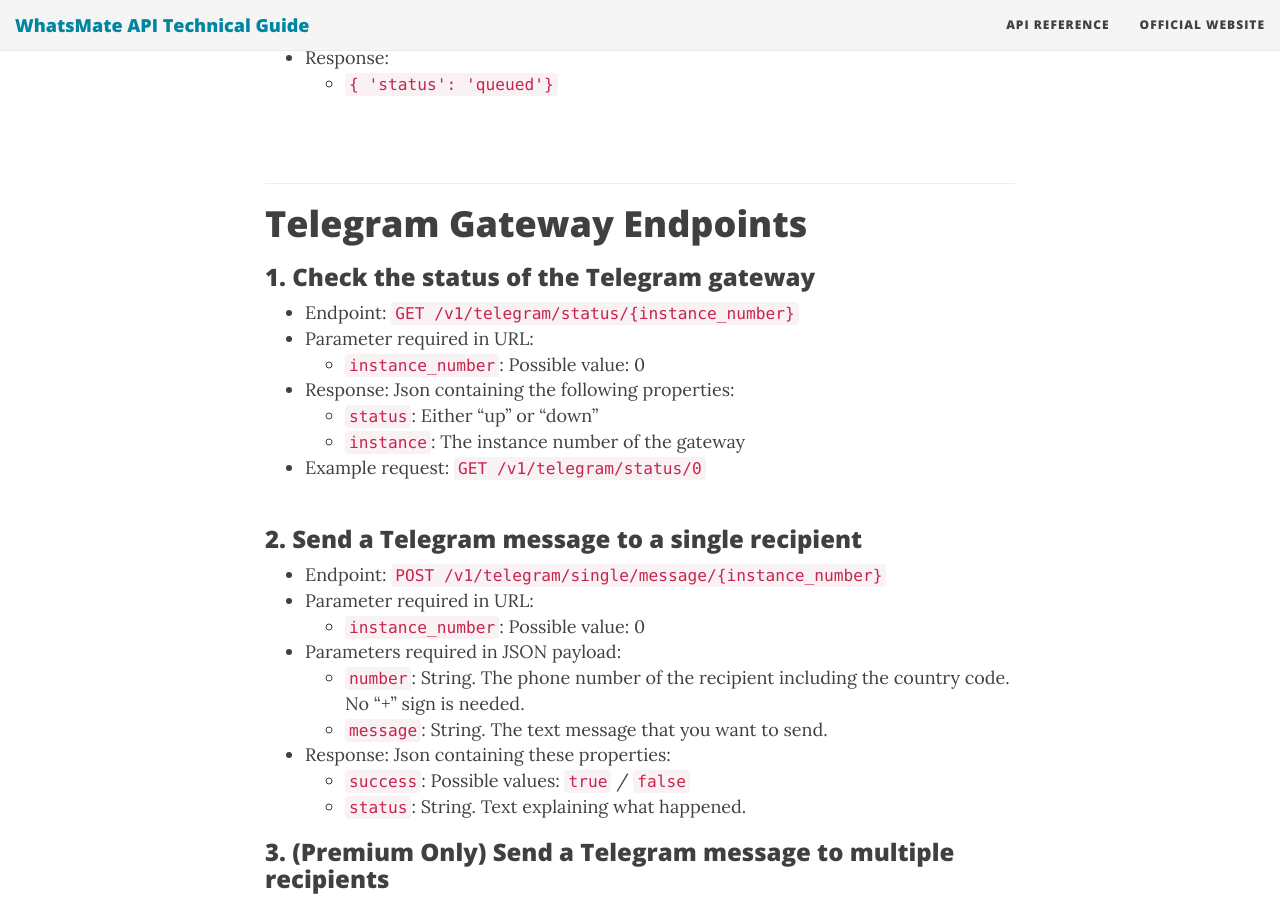
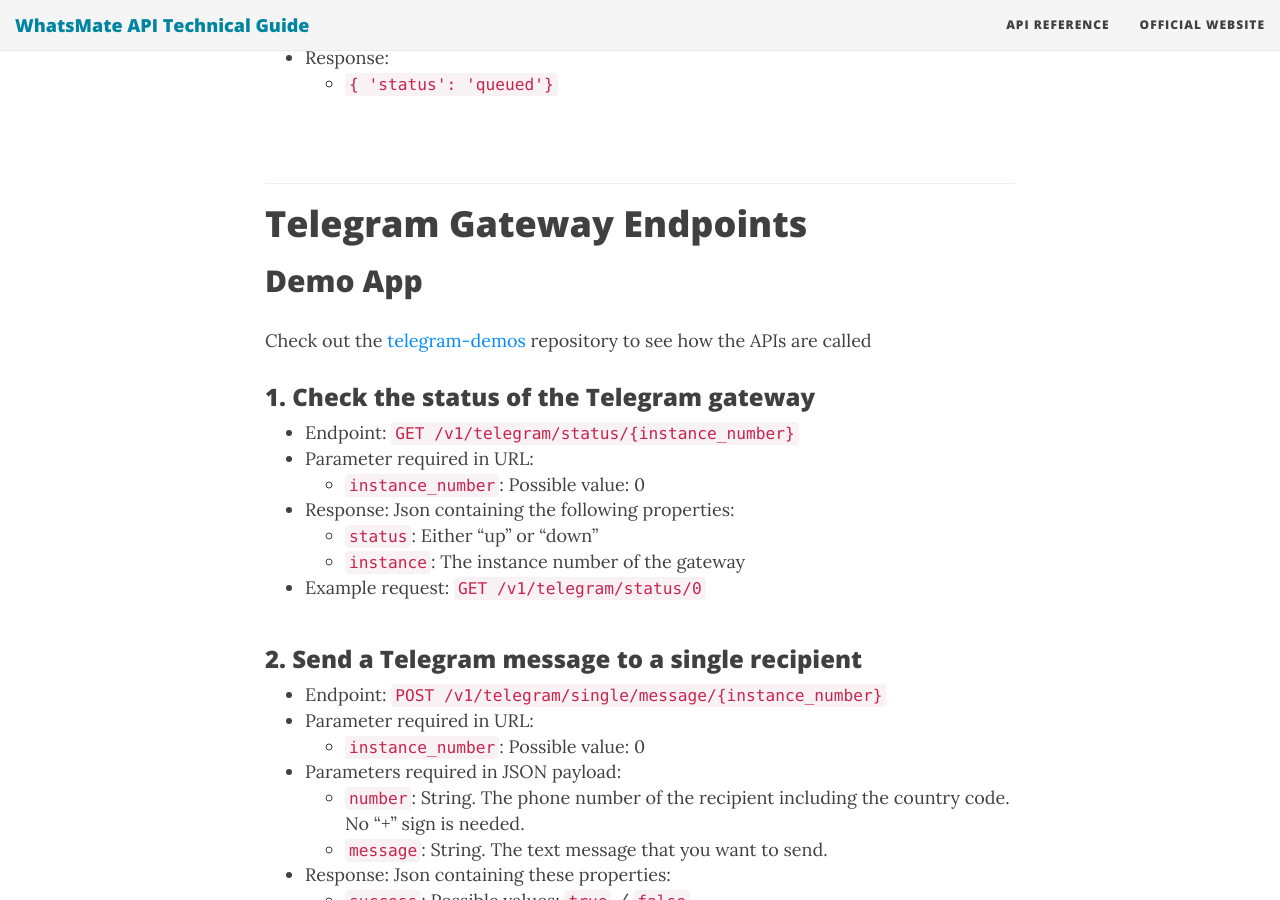
Before and after one commit to whatsmate/whatsmate.github.io, a Jekyll site: the page built from api-reference.md, in a window 1280 px wide and 900 px high, scrolled down 2087 px. Built offline with Jekyll 4.4.1, drawn with Linux system fonts in a browser that asks for light colours; nearby versions of some CDN libraries.

Commit message:
add link to demo app

```diff
--- a/api-reference.md
+++ b/api-reference.md
@@ -73,6 +73,11 @@
 <br/>
 <hr/>
 # Telegram Gateway Endpoints
+
+## Demo App
+
+Check out the [telegram-demos](https://github.com/whatsmate/telegram-demos) repository to see how the APIs are called
+
 
 ### 1. Check the status of the Telegram gateway
 * Endpoint: `GET /v1/telegram/status/{instance_number}`
```
Also changed, not shown: 1 other file.
